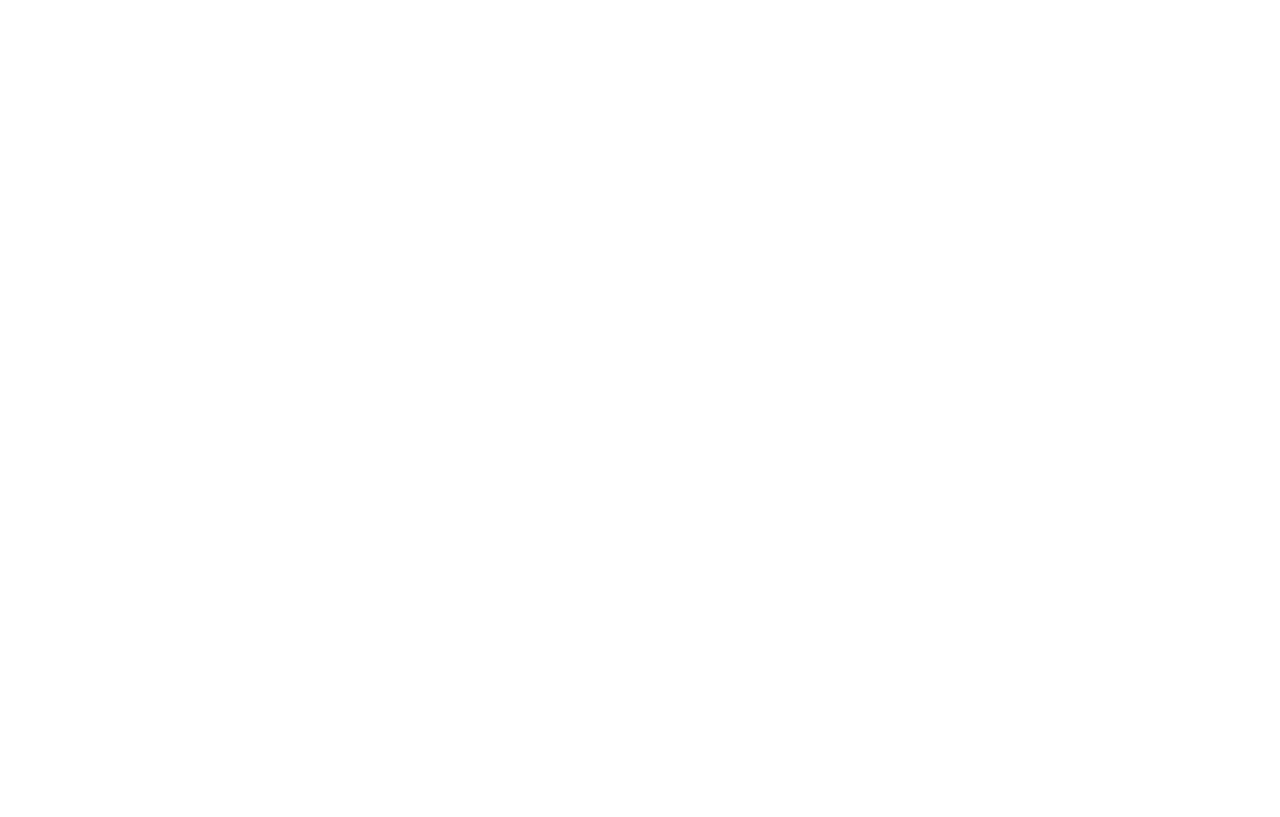
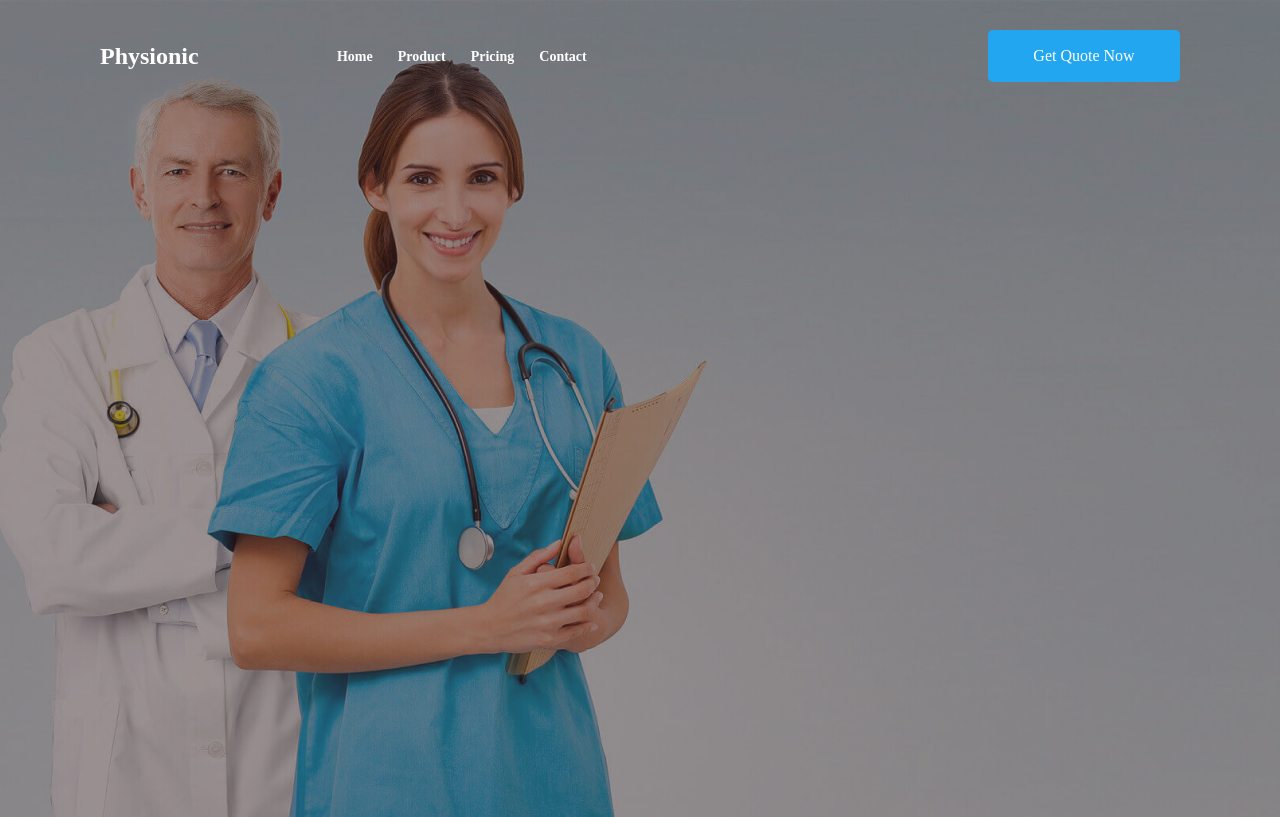
Before and after one commit to abd777/QNAR-team-practice, a plain HTML site: page index.html in a window 1280 px wide. Drawn offline with Linux system fonts and the light colour scheme.

Commit message:
navigation bar completed

```diff
--- a/index.html
+++ b/index.html
@@ -1,12 +1,30 @@
 <!DOCTYPE html>
 <html lang="en">
-<head>
-    <meta charset="UTF-8">
-    <meta http-equiv="X-UA-Compatible" content="IE=edge">
-    <meta name="viewport" content="width=device-width, initial-scale=1.0">
+  <head>
+    <meta charset="UTF-8" />
+    <meta http-equiv="X-UA-Compatible" content="IE=edge" />
+    <meta name="viewport" content="width=device-width, initial-scale=1.0" />
+    <link rel="stylesheet" href="style.css" />
     <title>Document</title>
-</head>
-<body>
-
-</body>
+  </head>
+  <body>
+    <div class="hero">
+      <div class="overlay">
+        <div class="nav">
+          <div class="logo">Physionic</div>
+          <div class="nav_wrapper">
+            <ul>
+              <li>Home</li>
+              <li>Product</li>
+              <li>Pricing</li>
+              <li>Contact</li>
+            </ul>
+          </div>
+          <div class="side_btn">
+            <div class="btn">Get Quote Now</div>
+          </div>
+        </div>
+      </div>
+    </div>
+  </body>
 </html>
--- a/style.css
+++ b/style.css
@@ -0,0 +1,68 @@
+html,
+body {
+  margin: 0px;
+}
+.hero {
+  width: 100%;
+  height: 817px;
+  background: url(assets/hero-cover.jpg);
+  background-repeat: no-repeat;
+  background-size: cover;
+  position: relative;
+  /* filter: opacity(0.5); */
+}
+.overlay {
+  position: absolute;
+  top: 0;
+  left: 0;
+  width: 100%;
+  height: 817px;
+
+  background: rgba(56, 39, 39, 0.5);
+}
+.nav {
+  z-index: 2;
+  color: white;
+  display: flex;
+  align-items: center;
+  justify-content: space-between;
+  width: 1080px;
+  margin: 0 auto;
+  padding-top: 30px;
+}
+.logo {
+  font-size: 24px;
+  font-weight: 700;
+}
+.nav_wrapper {
+  margin-left: 61px;
+}
+.nav_wrapper > ul {
+  padding: 0px;
+  list-style-type: none;
+}
+
+.nav_wrapper > ul > li {
+  font-size: 14px;
+  font-weight: 600;
+  display: inline-block;
+  padding-left: 21px;
+}
+
+.side_btn {
+  margin-left: 345px;
+}
+.side_btn > .btn {
+  display: flex;
+  flex-direction: row;
+  align-items: center;
+  justify-content: center;
+  padding: 0px;
+  color: white;
+  width: 192px;
+  height: 52px;
+  /* primary-color */
+
+  background: #23a6f0;
+  border-radius: 5px;
+}
```
Also changed, not shown: assets/hero-cover.jpg (added).
